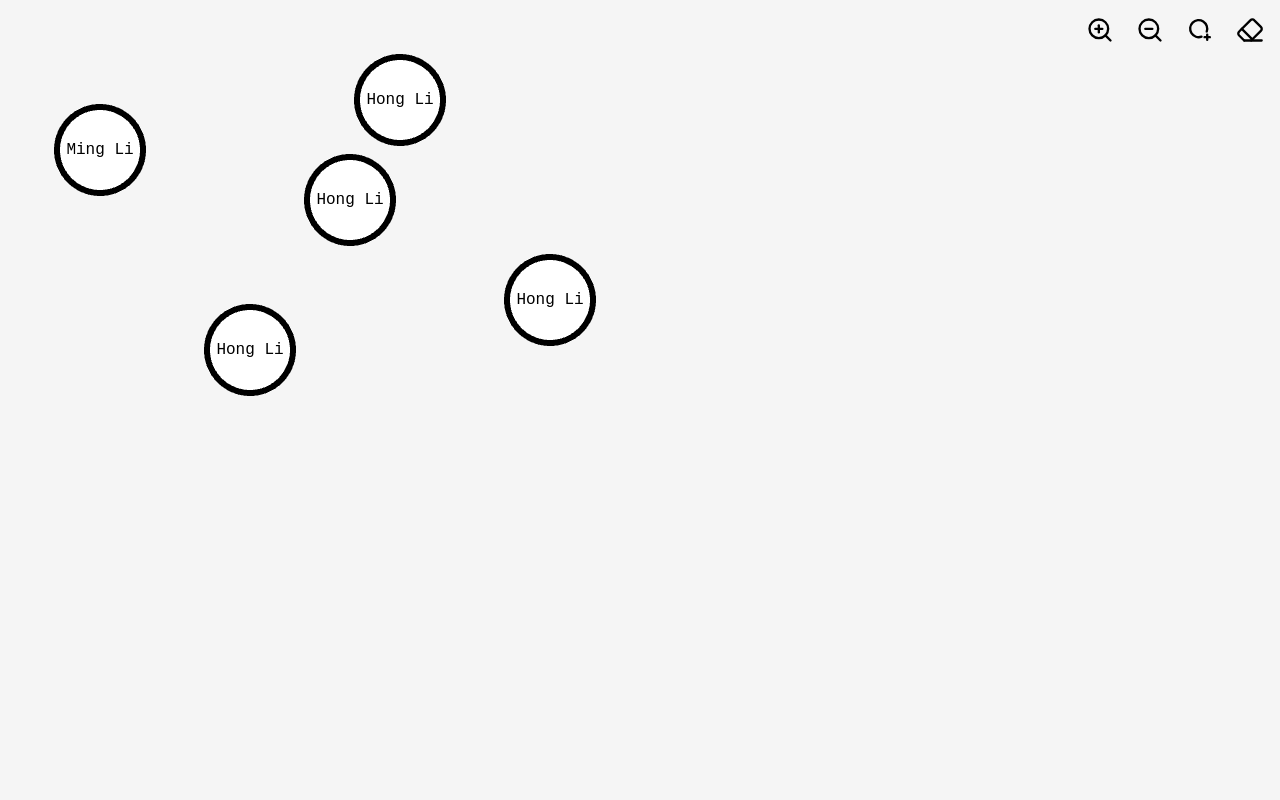
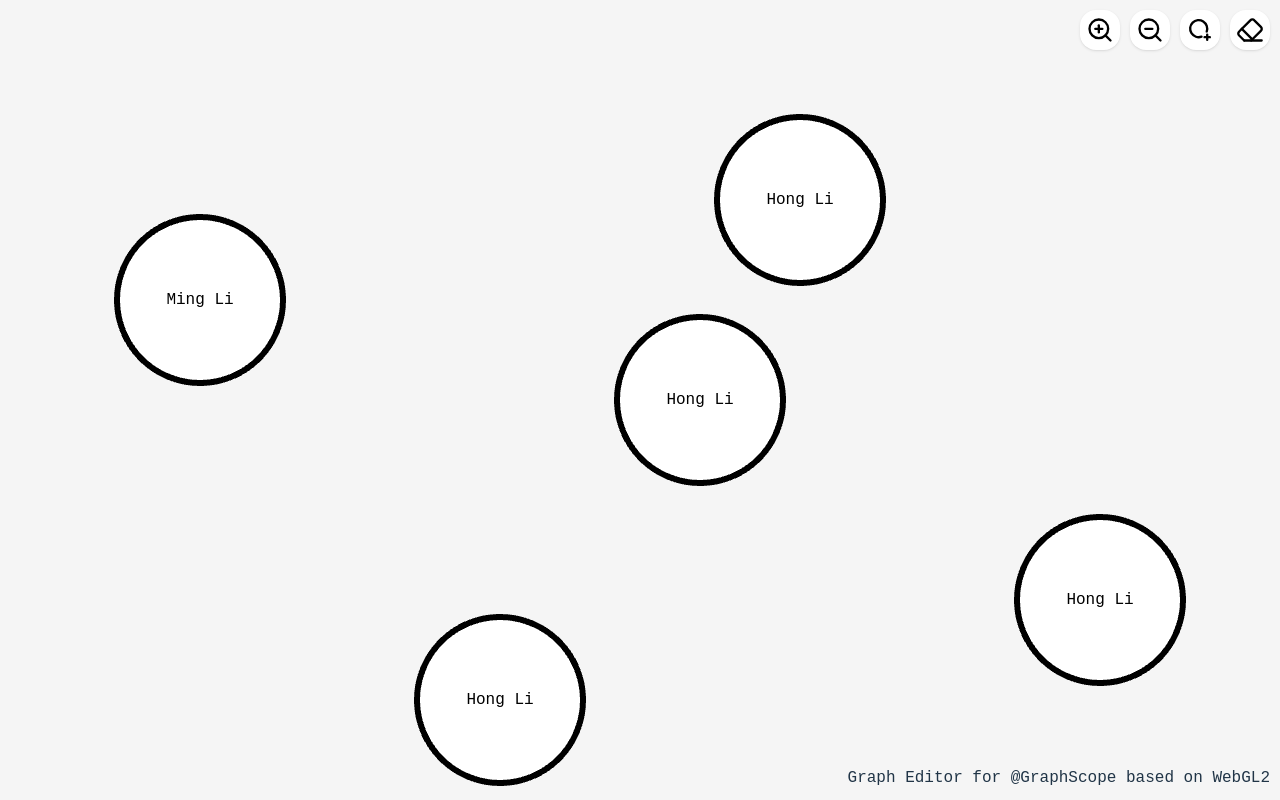
Before and after one commit to BQXBQX/studio-graph-editor-canvas, a website built with Vite: page index.html in a window 1280 px wide. Built offline with nearby package versions, Linux system fonts and the light colour scheme.

Commit message:
feat ✨: control panel style

```diff
--- a/src/store/editor-store.ts
+++ b/src/store/editor-store.ts
@@ -8,7 +8,7 @@ class EditorState {
   constructor(
     canvas: HTMLCanvasElement,
     key: string,
-    initialScale: number = 0.5
+    initialScale: number = 1
   ) {
     this.scale$ = new BehaviorSubject<number>(initialScale);
     this.canvas = canvas;
--- a/src/style.css
+++ b/src/style.css
@@ -81,3 +81,14 @@ h1 {
   width: 100%;
   height: 100%;
 }
+
+button:hover {
+  box-shadow: none;
+}
+
+/* 点击时的动画效果，通常让按钮稍微缩小，模拟按下效果 */
+button:active {
+  transition: all 0.1s ease-in-out;
+  transform: scale(0.95);
+  box-shadow: none;
+}
--- a/src/utils/control-panel.ts
+++ b/src/utils/control-panel.ts
@@ -11,6 +11,16 @@ export class ControlPanel {
     this.controlPanelWrapper.style.position = "absolute";
     this.controlPanelWrapper.style.pointerEvents = "none";
     this.updateControlPanelSize();
+
+    const statementText = document.createElement("span");
+    statementText.textContent = "Graph Editor for @GraphScope based on WebGL2";
+    statementText.style.position = "absolute";
+    statementText.style.bottom = "10px";
+    statementText.style.right = "10px";
+    statementText.style.fontFamily = "monospace";
+    statementText.style.fontSize = "1rem";
+
+    this.controlPanelWrapper.appendChild(statementText);
 
     fromEvent(window, "resize").subscribe(() => {
       this.updateControlPanelSize();
@@ -62,11 +72,15 @@ export class ControlPanel {
     callback: (() => void) | null
   ): HTMLButtonElement {
     const button = document.createElement("button");
-    button.style.width = "40px";
-    button.style.height = "40px";
+    button.style.width = "2.5rem";
+    button.style.height = "2.5rem";
     button.style.border = "none";
-    button.style.backgroundColor = "transparent";
+    button.style.backgroundColor = "white";
     button.style.cursor = "pointer";
+    button.style.boxShadow =
+      "0 1px 3px 0 rgb(0 0 0 / 0.1), 0 1px 2px -1px rgb(0 0 0 / 0.1)";
+    button.style.borderRadius = "1rem";
+    button.style.pointerEvents = "auto";
 
     const img = document.createElement("img");
     img.src = `${icon}`;
@@ -74,7 +88,9 @@ export class ControlPanel {
     img.style.height = "100%";
 
     button.appendChild(img);
-    // button.addEventListener("click", callback);
+    button.addEventListener("click", () => {
+      console.log("hello");
+    });
 
     return button;
   }
```
